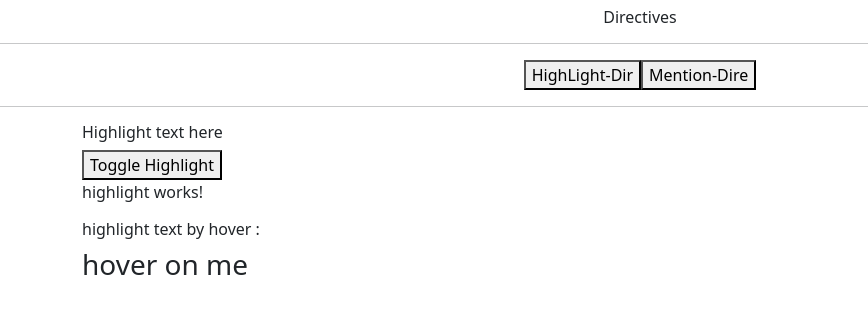
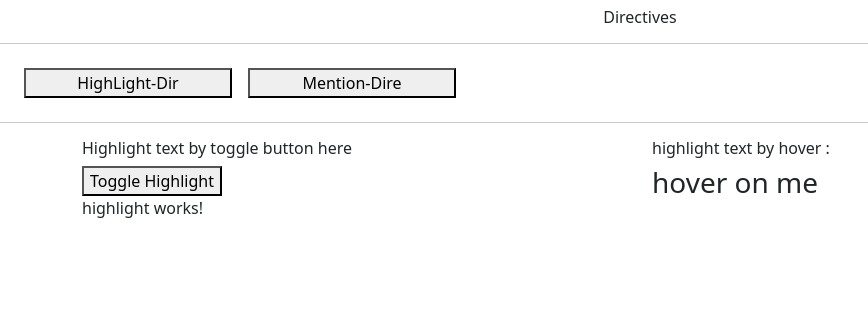
Before and after one commit to RavishVarma59/Directives, an Angular app: page / in a window 1280 px wide. Shown: the top 314 px of the page, without its empty margins (0-868 px from the left). Built offline with nearby package versions, Linux system fonts and the light colour scheme.

Commit message:
refactor highlight component and directive; update toggle highlight functionality and layout

```diff
--- a/src/app/directives/directives.component.html
+++ b/src/app/directives/directives.component.html
@@ -1,7 +1,7 @@
 <h6 class="text-center m-2">Directives</h6>
 <hr>
-<div *ngIf="listOfDirectives.length > 0" class="m-3 text-center" >
-    <button *ngFor="let item of listOfDirectives" (click)="selectDirective(item)">{{item}}</button>
+<div *ngIf="listOfDirectives.length > 0" class="m-3 text-center row" >
+    <button *ngFor="let item of listOfDirectives" (click)="selectDirective(item)" class="col-2 m-2">{{item}}</button>
 </div>
 <hr>
 <highlight-comp *ngIf="selectedComponent === 'HighLight-Dir'"></highlight-comp>
--- a/src/app/highlight/highlight-text.directive.ts
+++ b/src/app/highlight/highlight-text.directive.ts
@@ -6,7 +6,7 @@ import { HighlightTextServiceService } from './service/highlight-text-service.se
 })
 export class HighlightTextDirective implements OnInit {
   @Input()
-  highlightText: boolean = false;
+  toggleHighLight: boolean = false;
 
   @Input()
   highlightByHover: boolean = false;
@@ -40,10 +40,12 @@ export class HighlightTextDirective implements OnInit {
   constructor(private elementRef:ElementRef, private highlightService : HighlightTextServiceService) {
     console.log('ElementRef', elementRef);
   }
+
   ngOnInit(): void {
     this.highlightService.toggleHighlight.subscribe((value) => {
-      this.highlightText = value;
-      this.highlight(this.highlightText);
+      if(this.toggleHighLight){
+        this.highlight(value);
+      }
     });
   }
 
--- a/src/app/highlight/highlight.component.html
+++ b/src/app/highlight/highlight.component.html
@@ -1,11 +1,15 @@
 <div class="container">
-    <h6>Highlight text here</h6>
-    <button (click)="toggleHighlight()">Toggle Highlight</button>
-    <p appHighlightText >highlight works!</p>
-    <div>
-        <h6>highlight text by hover : </h6>
-        <h3 appHighlightText [highlightByHover]="true">hover on me</h3>
+    <div class="row">
+        <div class="col-6">
+            <h6>Highlight text by toggle button here</h6>
+            <button (click)="toggleHighlight()">Toggle Highlight</button>
+            <p appHighlightText [toggleHighLight]="true">highlight works!</p></div>
+        <div class="col-6">
+            <h6>highlight text by hover : </h6>
+            <h3 appHighlightText [highlightByHover]="true" [defaultColor]="defaultColor">hover on me</h3>
+        </div>
     </div>
+
 </div>
 
 <!-- <p appHighlightText >highlight works!</p> -->
--- a/src/app/highlight/highlight.component.ts
+++ b/src/app/highlight/highlight.component.ts
@@ -9,6 +9,7 @@ import { HighlightTextServiceService } from './service/highlight-text-service.se
 export class HighlightComponent {
   constructor(private highlightService: HighlightTextServiceService) { }
   isHighlight: boolean = false;
+  defaultColor: any = {backgroundColor: '#C7DB9C', color: '#E50046'};
 
   toggleHighlight(){
     this.isHighlight = !this.isHighlight;
```
